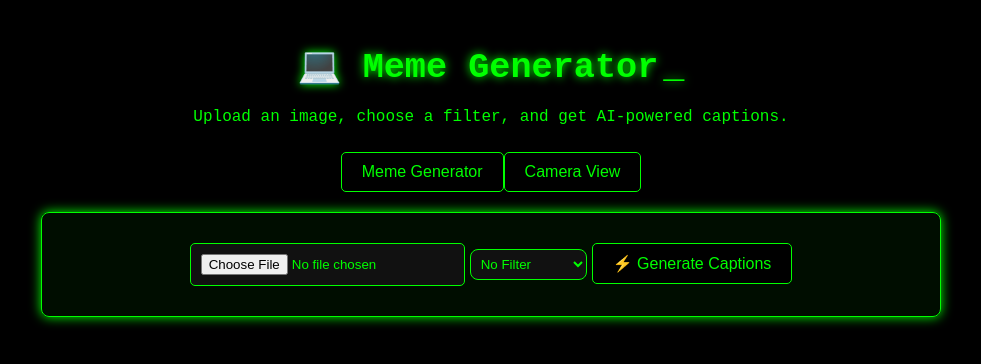
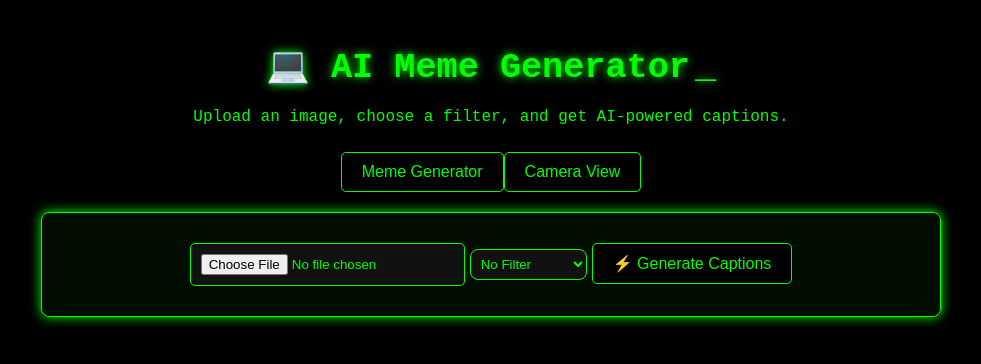
Before and after one commit to imhashim01/meme-generator-frontend, a React (Create React App) app: page / in a window 1280 px wide. Shown: the top 364 px of the page, without its empty margins (149-1130 px from the left). Built offline with nearby package versions, Linux system fonts and the light colour scheme.

Commit message:
AI Meme Generator

```diff
--- a/src/App.js
+++ b/src/App.js
@@ -85,7 +85,7 @@ function App() {
 
   return (
     <div className="app-container">
-      <h1 className="blink-cursor">💻 Meme Generator</h1>
+      <h1 className="blink-cursor">💻 AI Meme Generator</h1>
       <p>Upload an image, choose a filter, and get AI-powered captions.</p>
 
       {/* View Switcher */}
```
